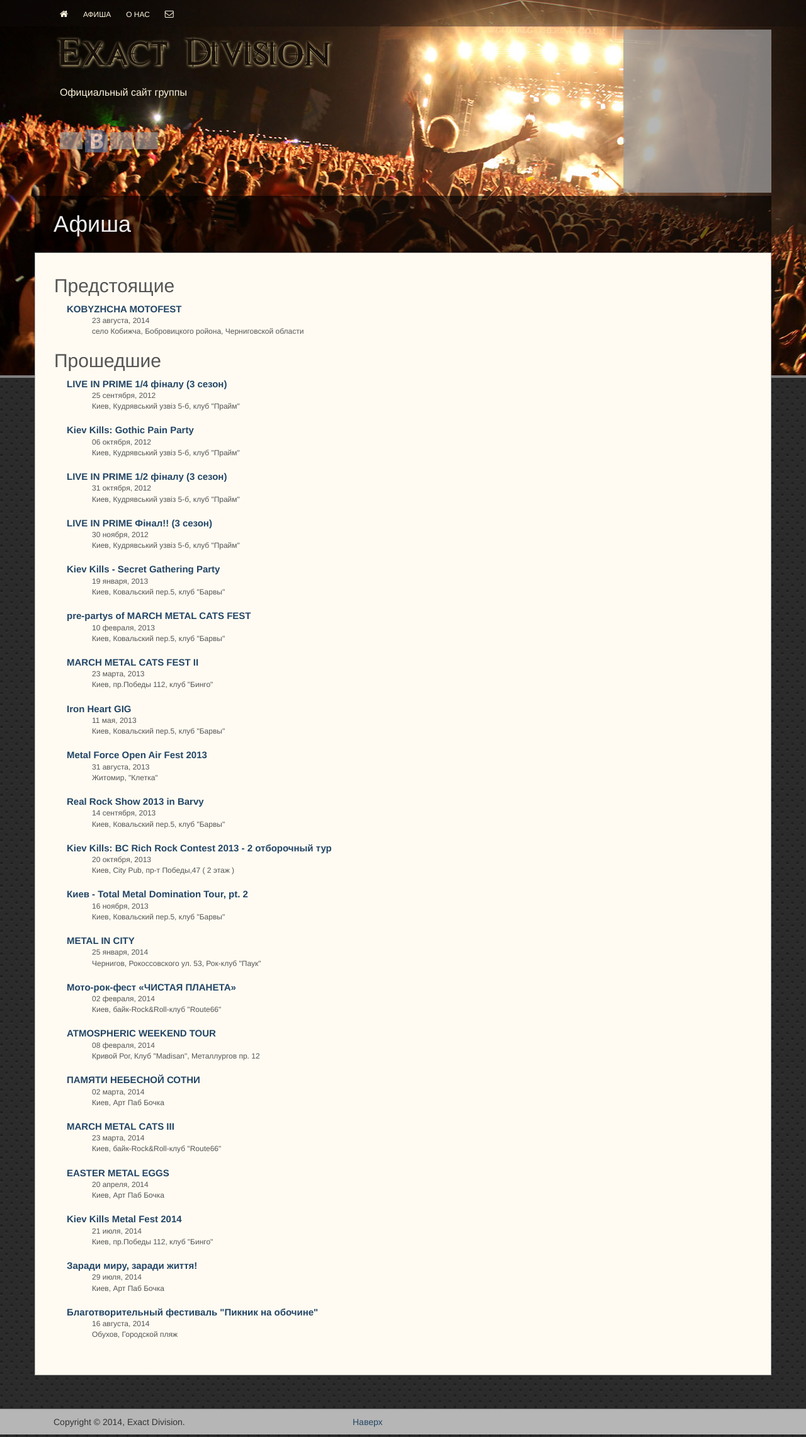
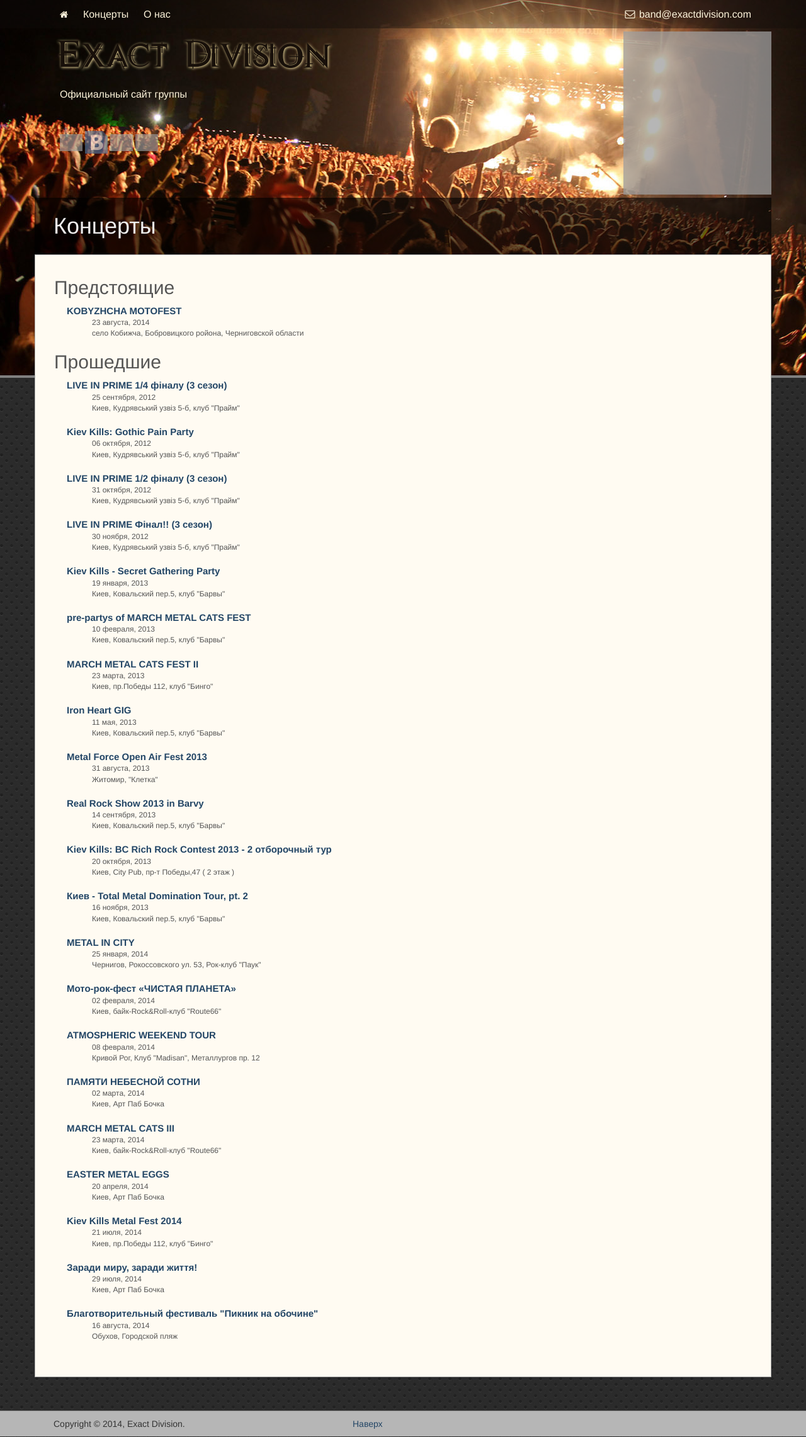
Before and after one commit to smetana/exact-division, a Jekyll site: the page built from events/index.html, in a window 1280 px wide. Shown: the whole page at 63% size. Built offline with Jekyll 4.4.1, drawn with Linux system fonts in a browser that asks for light colours; Markdown is read by kramdown in place of the engine named in the settings; grey boxes are pictures that could not be loaded.

Commit message:
top menu readability increase

```diff
--- a/_includes/header.html
+++ b/_includes/header.html
@@ -28,13 +28,14 @@
                                 <a href="/"><i class="fa fa-home"> </i></a>
                             </li>
                             <li class="menu-item menu-item-type-custom menu-item-object-custom">
-                                <a href="/events">АФИША</a>
+                                <a href="/events">Концерты</a>
                             </li>
                             <li class="menu-item menu-item-type-custom menu-item-object-custom">
-                                <a href="/about">О НАС</a>
+                                <a href="/about">О нас</a>
                             </li>
-                            <li class="menu-item menu-item-type-custom menu-item-object-custom">
-                                <a href="mailto:&#98;&#97;&#110;&#100;&#64;&#101;&#120;&#97;&#99;&#116;&#100;&#105;&#118;&#105;&#115;&#105;&#111;&#110;&#46;&#99;&#111;&#109;" title="Связь"><i class="fa fa-envelope-o"> </i></a>
+                            <li class="menu-item menu-item-type-custom menu-item-object-custom float-right">
+                                <i class="fa fa-envelope-o"> </i>
+                                <a href="mailto:&#98;&#97;&#110;&#100;&#64;&#101;&#120;&#97;&#99;&#116;&#100;&#105;&#118;&#105;&#115;&#105;&#111;&#110;&#46;&#99;&#111;&#109;" title="Связь">&#98;&#97;&#110;&#100;&#64;&#101;&#120;&#97;&#99;&#116;&#100;&#105;&#118;&#105;&#115;&#105;&#111;&#110;&#46;&#99;&#111;&#109;</a>
                             </li>
                         </ul>
                     </div>
--- a/css/default.css
+++ b/css/default.css
@@ -228,11 +228,18 @@ a:active {
   color: #e6e6e6;
   font-weight: lighter;
   padding: 5px 10px;
-  font-size: 12px;
-  text-transform: uppercase;
+  font-size: 16px;
 }
 #top-navigation ul li {
   display: inline;
+}
+#top-navigation ul li.float-right {
+  float: right;
+  color: #fff6dd;;
+  font-size: 16px;
+}
+#top-navigation ul li.float-right a {
+  padding: 5px 2px;
 }
 #top-navigation ul ul {
   display: none;
--- a/events/index.html
+++ b/events/index.html
@@ -1,6 +1,6 @@
 ---
 layout: simple_page
-title: Афиша
+title: Концерты
 description: "Exact Division. Heavy Metal band from Kyiv."
 keywords: "Exact Division, Heavy Metal, Thrash Metal, Trash Metal"
 ---
```
